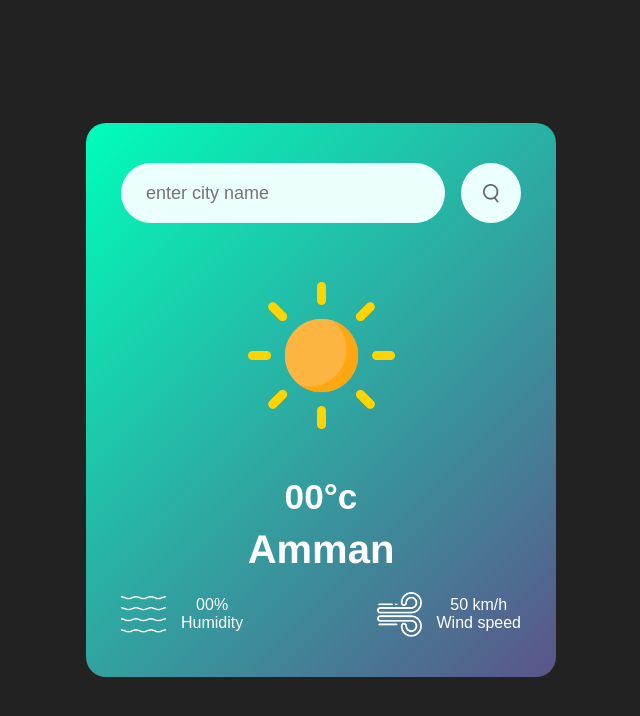
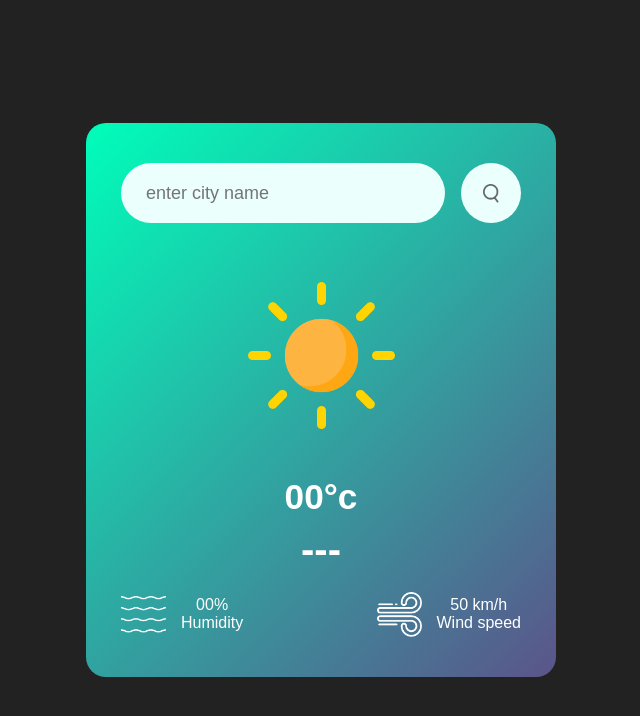
Before and after one commit to Mustfaqarqash/Weather-App, a plain HTML site: page index.html in a window 1280 px wide. Shown: the whole page, without its empty margins (319-959 px from the left). Drawn offline with Linux system fonts and the light colour scheme.

Commit message:
Update index.html

```diff
--- a/index.html
+++ b/index.html
@@ -15,7 +15,7 @@
         <div class="weather">
             <img src="images/clear.png" alt="" class="weather-icon" id="weather_icon">
             <h1 class="temp" id="temp_label">00°c</h1>
-            <h2 class="city" id="city_name_label">Amman</h2>
+            <h2 class="city" id="city_name_label">---</h2>
             <div class="details">
                 <div class="col">
                     <img src="images/humidity.png" alt="">
```
